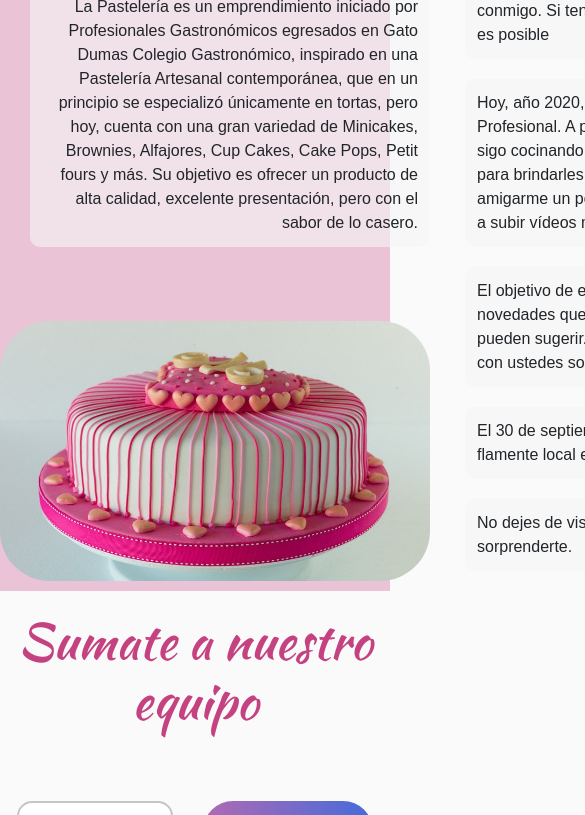
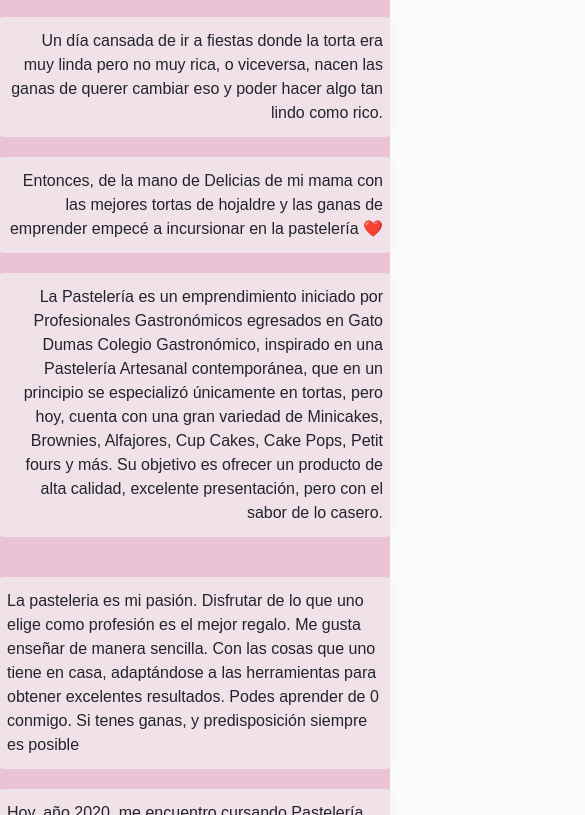
Before and after one commit to Kevinoviedo12/proyecto_coder, a website: page estructura/sobrenosotros.html in a window 390 px wide. Shown: the part 799-1614 px from the top of the page, 585 px wide, since content can reach past the window. Drawn offline with Linux system fonts and the light colour scheme; a web font is replaced by a local one.

Commit message:
chequeo general

```diff
--- a/scss/style.scss
+++ b/scss/style.scss
@@ -491,6 +491,40 @@
 #grilla-1 .parrafo-2 {
    line-height: 1.5;
 }
+@media screen and (max-width: 856px){
+    #grilla-1 {
+    display: grid;
+    width: 100%;
+    grid-template-areas:
+    "titulo"
+    "img-1"
+    "parrafo-1"
+    "parrafo-2"
+    "img-2";
+    grid-template-columns: 100%;
+    grid-template-rows: 1fr;
+    grid-column-gap: 35px;
+    grid-row-gap: 20px;
+    background: #c542814d;
+    }
+    #grilla-1 .titulo {
+        padding-right: 40px;
+    }
+    #grilla-1 .img-1, .titulo {
+        justify-self:center;
+    }
+    #grilla-1 .img-2, .titulo {
+        justify-self:center;
+        padding-bottom: 30px;
+    }
+    #grilla-1 .parrafo-1{
+        justify-self:center;
+    }
+    #grilla-1 .parrafo-2{
+        justify-self:center;
+    }
+}
+
 .subTitulos{
     text-align: center;
     font-size: 50px;
```
Also changed, not shown: css/style.css, img/clara.jpg.
